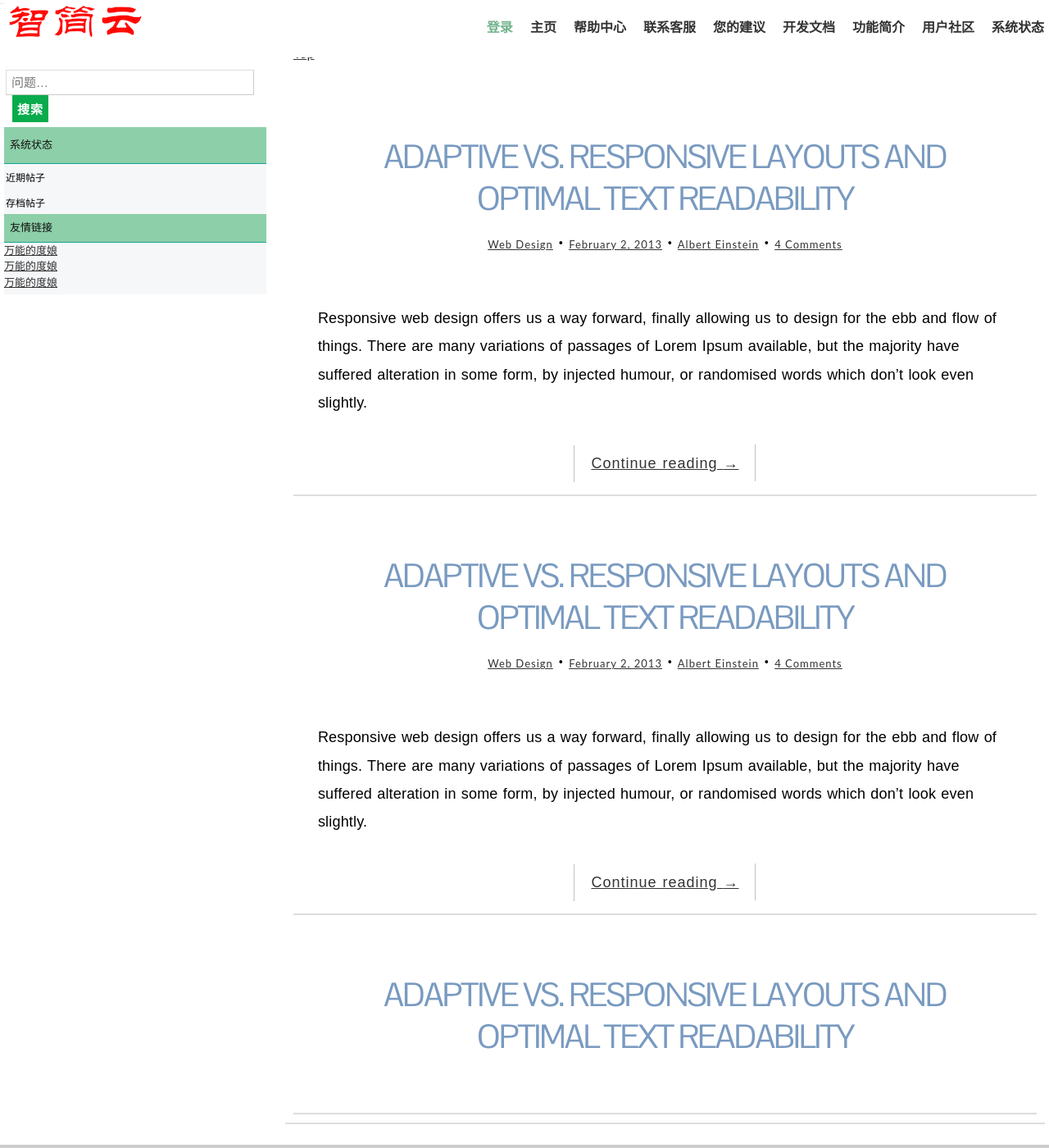
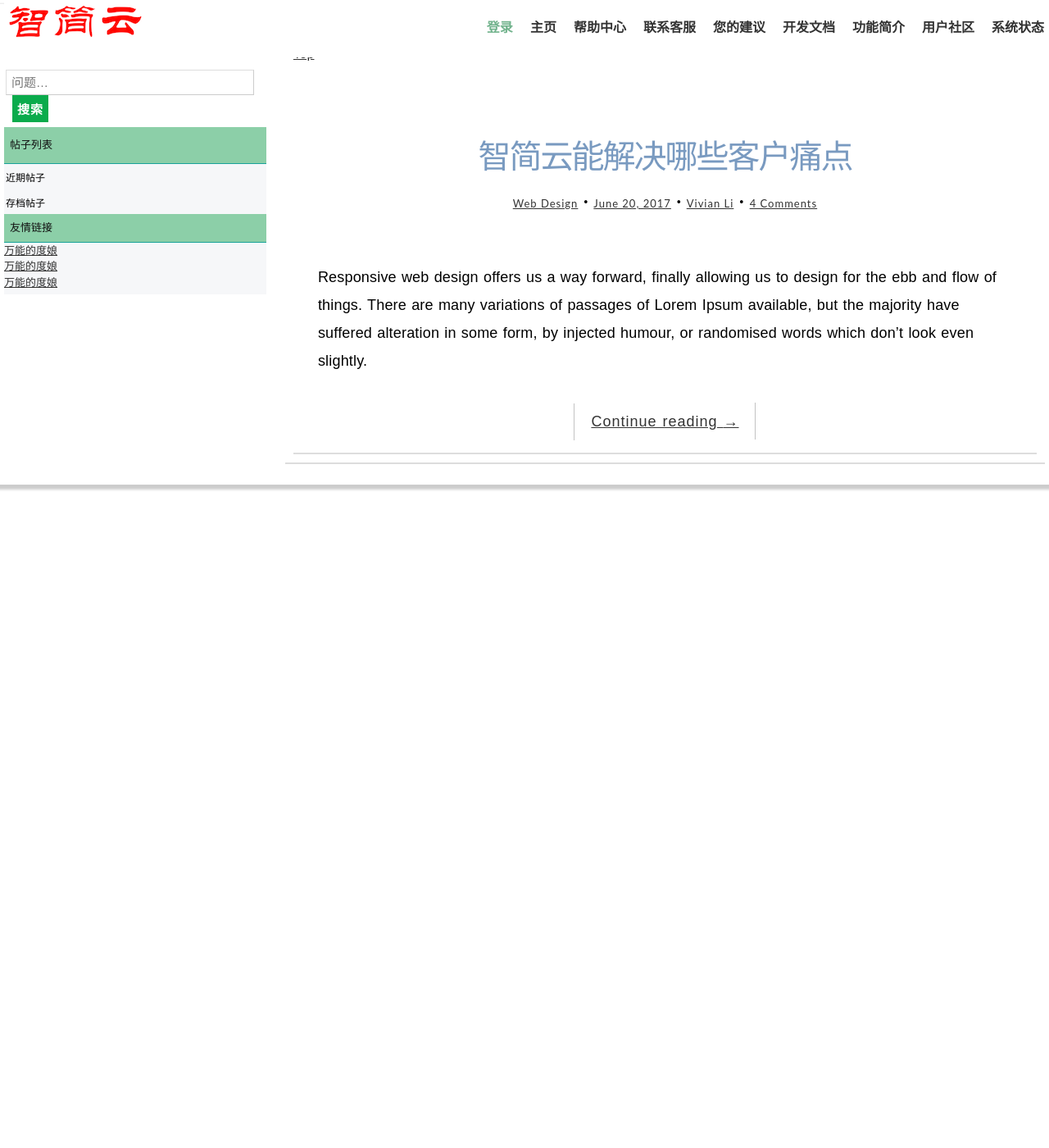
Before and after one commit to dreampivot/slipscloud.github.io, a Jekyll site: the page help/community.html, which Jekyll copies as it is, in a window 1280 px wide and 1400 px high. Shown: the whole window at 82% size. Built offline with Jekyll 4.4.1, drawn with Linux system fonts in a browser that asks for light colours; some web fonts are replaced.

Commit message:
Update community.html

```diff
--- a/help/community.html
+++ b/help/community.html
@@ -34,15 +34,13 @@
   	        <p></p>
 		<article class="post post-1">
 		<header class="entry-header">
-								<h1 class="entry-title">
-									<a href="single.html">Adaptive Vs. Responsive Layouts And Optimal Text Readability</a>
-								</h1>
+		<h1 class="entry-title"><a href="single.html">智简云能解决哪些客户痛点</a></h1>
 		<div class="entry-meta">
 		<span class="post-category"><a href="#">Web Design</a></span>
 
-									<span class="post-date"><a href="#"><time class="entry-date" datetime="2012-11-09T23:15:57+00:00">February 2, 2013</time></a></span>
+		<span class="post-date"><a href="#"><time class="entry-date" datetime="2012-11-09T23:15:57+00:00">June 20, 2017</time></a></span>
 
-									<span class="post-author"><a href="#">Albert Einstein</a></span>
+		<span class="post-author"><a href="#">Vivian Li</a></span>
 
 		<span class="comments-link"><a href="#">4 Comments</a></span>
 		</div>
@@ -54,36 +52,6 @@
 		</div>
 		</div>
 		</article>
-
-						<article class="post post-2">
-							<header class="entry-header">
-								<h1 class="entry-title">
-									<a href="single.html">Adaptive Vs. Responsive Layouts And Optimal Text Readability</a>
-								</h1>
-								<div class="entry-meta">
-									<span class="post-category"><a href="#">Web Design</a></span>
-
-									<span class="post-date"><a href="#"><time class="entry-date" datetime="2012-11-09T23:15:57+00:00">February 2, 2013</time></a></span>
-
-									<span class="post-author"><a href="#">Albert Einstein</a></span>
-
-									<span class="comments-link"><a href="#">4 Comments</a></span>
-								</div>
-							</header>
-							<div class="entry-content clearfix">
-								<p>Responsive web design offers us a way forward, finally allowing us to design for the ebb and flow of things. There are many variations of passages of Lorem Ipsum available, but the majority have suffered alteration in some form, by injected humour, or randomised words which don’t look even slightly.</p>
-								<div class="read-more cl-effect-14">
-									<a href="#" class="more-link">Continue reading <span class="meta-nav">→</span></a>
-								</div>
-							</div>
-						</article>
-
-						<article class="post post-3">
-							<header class="entry-header">
-								<h1 class="entry-title">
-									<a href="single.html">Adaptive Vs. Responsive Layouts And Optimal Text Readability</a>
-								</h1>
-								<div class="entry-meta">
 
 		</article>
         </section>
@@ -100,7 +68,7 @@
 
             <ul>
                <li>
-                <h4>系统状态</h4>
+                <h4>帖子列表</h4>
                 <ul>
 		<div class="dropdown">
                 <button class="dropbtn">近期帖子</button>
```
Lines whose indentation alone changed are shown as unchanged.
